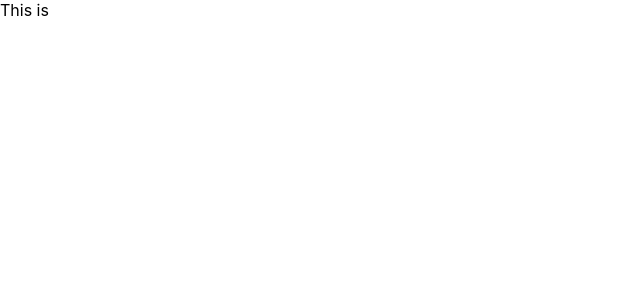
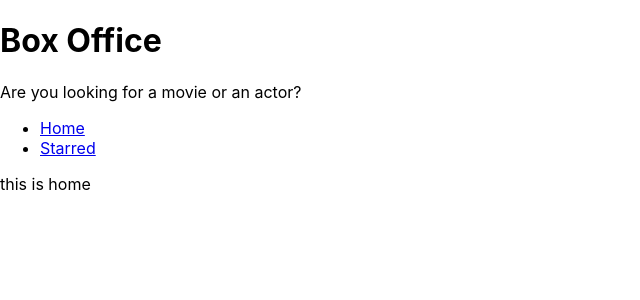
Before and after one commit to kaps2002/Box-Office, a React (Create React App) app: page / in a window 1280 px wide. Shown: the top 300 px of the page, without its empty margins (0-640 px from the left). Built offline with nearby package versions, Linux system fonts and the light colour scheme.

Commit message:
Added Main Page Layout to the screen

```diff
--- a/src/App.js
+++ b/src/App.js
@@ -1,15 +1,21 @@
 import './App.css';
 import {Routes, Route, BrowserRouter} from 'react-router-dom'
+import Navs from "./components/nav"
+import Home from "./pages/Home"
+import Starred from './pages/Starred';
 function App() {
   return (
     <BrowserRouter>
+
       <Routes>
-        <Route path="/" element={"This is "} />
-        <Route path="/starred" element={"this is the starred"} />
+        <Route path="/" element={<Home/>} />
+        <Route path="/starred" element={<Starred/>} />
         <Route element={"ooo"} />
 
       </Routes>
+
     </BrowserRouter>
+
   );
 }
 
--- /dev/null
+++ b/src/components/MainPageLayout.js
@@ -0,0 +1,13 @@
+import React from 'react';
+import Navs from './nav';
+import Title from './Title';
+const MainPageLayout =({children}) =>{
+    return(
+        <div>
+            <Title title={"Box Office"} subtitle={"Are you looking for a movie or an actor?"}/>
+            <Navs/>
+            {children}
+        </div>
+    )
+}
+export default MainPageLayout
--- /dev/null
+++ b/src/components/Title.js
@@ -0,0 +1,12 @@
+import React from 'react';
+const Title =({title,subtitle})=>{
+return(
+    <div>
+        <h1>
+            {title}
+        </h1>
+        <p>{subtitle}</p>
+    </div>
+)
+}
+export default Title
--- /dev/null
+++ b/src/components/nav.js
@@ -0,0 +1,24 @@
+import React from "react";
+import {Link} from 'react-router-dom';
+const LINKS =[
+    {to:'/',text:"Home"},
+    {to:'/starred',text:"Starred"}
+]
+const Navs = () => {
+    return(
+        <div>
+            <ul>
+                {
+                    LINKS.map(item=> (
+                        <li key={item.to}>
+                            <Link to={item.to}>{item.text}</Link>
+                        </li>
+                    ))
+                }
+
+            </ul>
+        </div>
+    )
+
+}
+export default Navs
--- /dev/null
+++ b/src/pages/Home.js
@@ -0,0 +1,10 @@
+import React from 'react';
+import MainPageLayout from "../components/MainPageLayout"
+const Home=()=>{
+    return (
+        <MainPageLayout>
+            this is home
+        </MainPageLayout>
+    )
+}
+export default Home
--- /dev/null
+++ b/src/pages/Starred.js
@@ -0,0 +1,10 @@
+import React from 'react';
+import MainPageLayout from '../components/MainPageLayout';
+const Starred=()=>{
+    return (
+        <MainPageLayout>
+            this is starred
+        </MainPageLayout>
+    )
+}
+export default Starred
```
